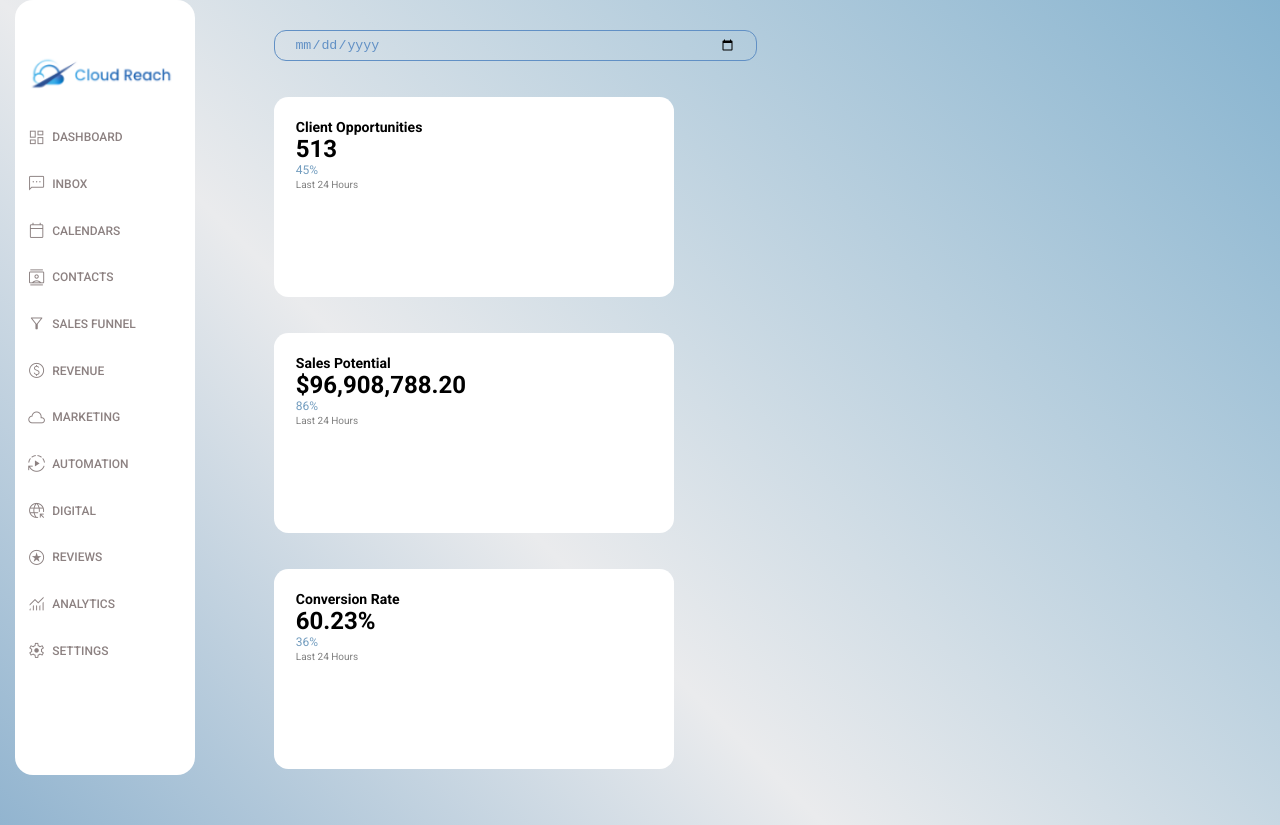
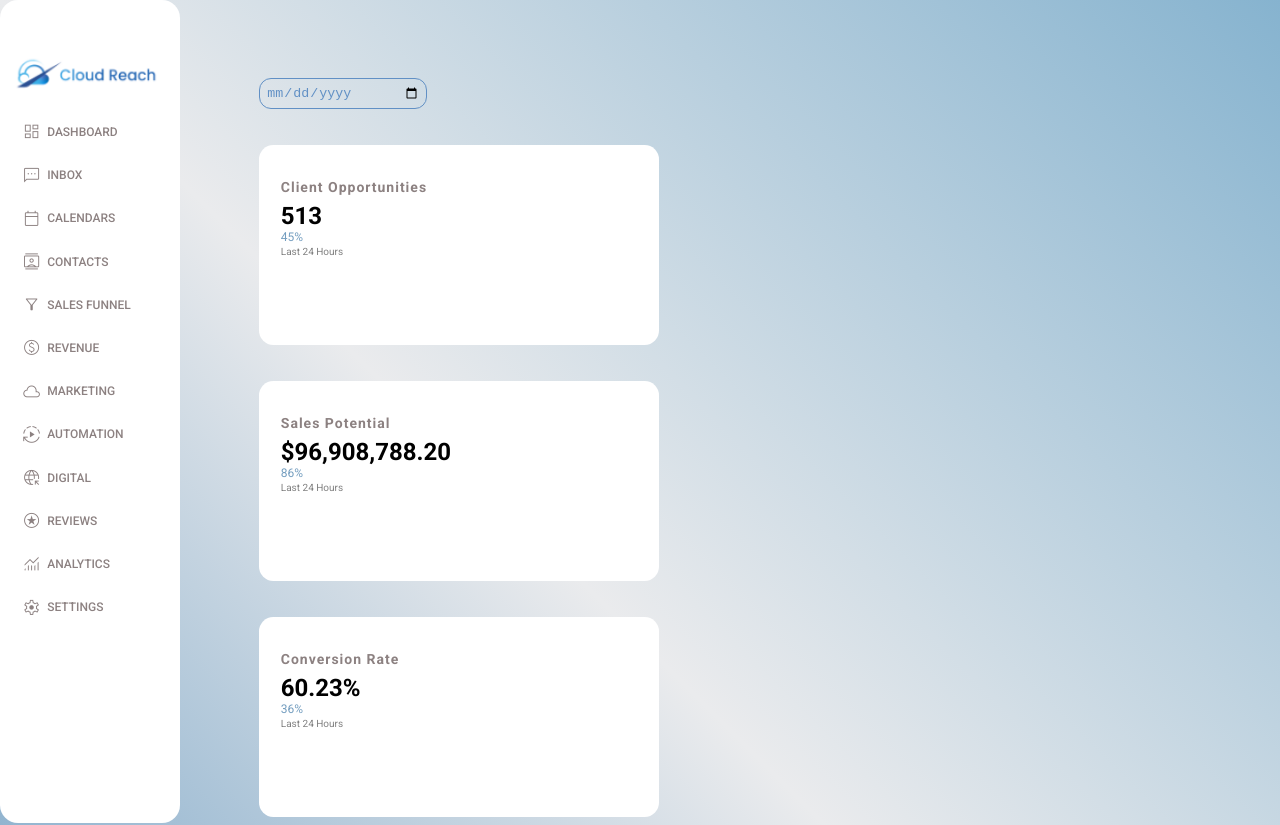
Before and after one commit to Angelajm6/CloudReach, a plain HTML site: page index.html in a window 1280 px wide. Shown: the top 825 px of the page. Drawn offline with nearby package versions, Linux system fonts and the light colour scheme.

Commit message:
modified hero setcion styling

```diff
--- a/style.css
+++ b/style.css
@@ -47,10 +47,10 @@ body {
 .container {
     display: grid;
     width: 96%;
-    margin-left: 15px;
     gap: 5rem;
     grid-template-columns:15rem auto 34rem;
     border-radius: 1.2rem;
+    height:50%;
 }
 
 a {
@@ -89,6 +89,7 @@ b {
 aside {
     border-radius: 1.5rem;
     background: white;
+
 }
 
 aside.top {
@@ -115,9 +116,10 @@ aside .sidebar {
     background: white;
     display: flex;
     flex-direction: column;
-    height: 70vh;
+    height: 50vh;
     position: relative;
-    top: 0.5rem;
+    top: 0.2rem;
+     margin-left: 10px;
 }
 
 aside h2 {
@@ -170,8 +172,9 @@ main .date {
     display: grid;
     border:1px solid rgb(97, 144, 197);
     border-radius: 1rem;
-    margin-top: 1rem;
-    padding: 0.5rem 1.6rem;
+    margin-top: 5rem;
+    padding: 0.5rem;
+    width: 14rem;
 }
 
 main .date input {
@@ -196,3 +199,37 @@ main .insights > div {
     box-shadow: var(--box-shadow);
     transition: all 300ms ease;
 }
+
+main .insights > div:hover {
+    box-shadow: none;
+}
+
+main .insights > div span {
+    background: white;
+    padding: 0.5rem;
+    border-radius: 50%;
+    color: white;
+    font-size: 2rem;
+}
+
+main .insights > div .expenses span {
+    background: lightgrey;
+}
+
+main .insights > div .income span {
+    background: lightgrey;
+}
+
+main .insights h3 {
+    color: rgb(140, 129, 129);
+    letter-spacing: 1px;
+    margin: 1rem 0 0.6rem;
+    font-size: 14px;
+}
+
+main .insights .progress {
+    position: relative;
+    width: 92%;
+    height: 92%;
+    border-radius: 50%;
+}
```
